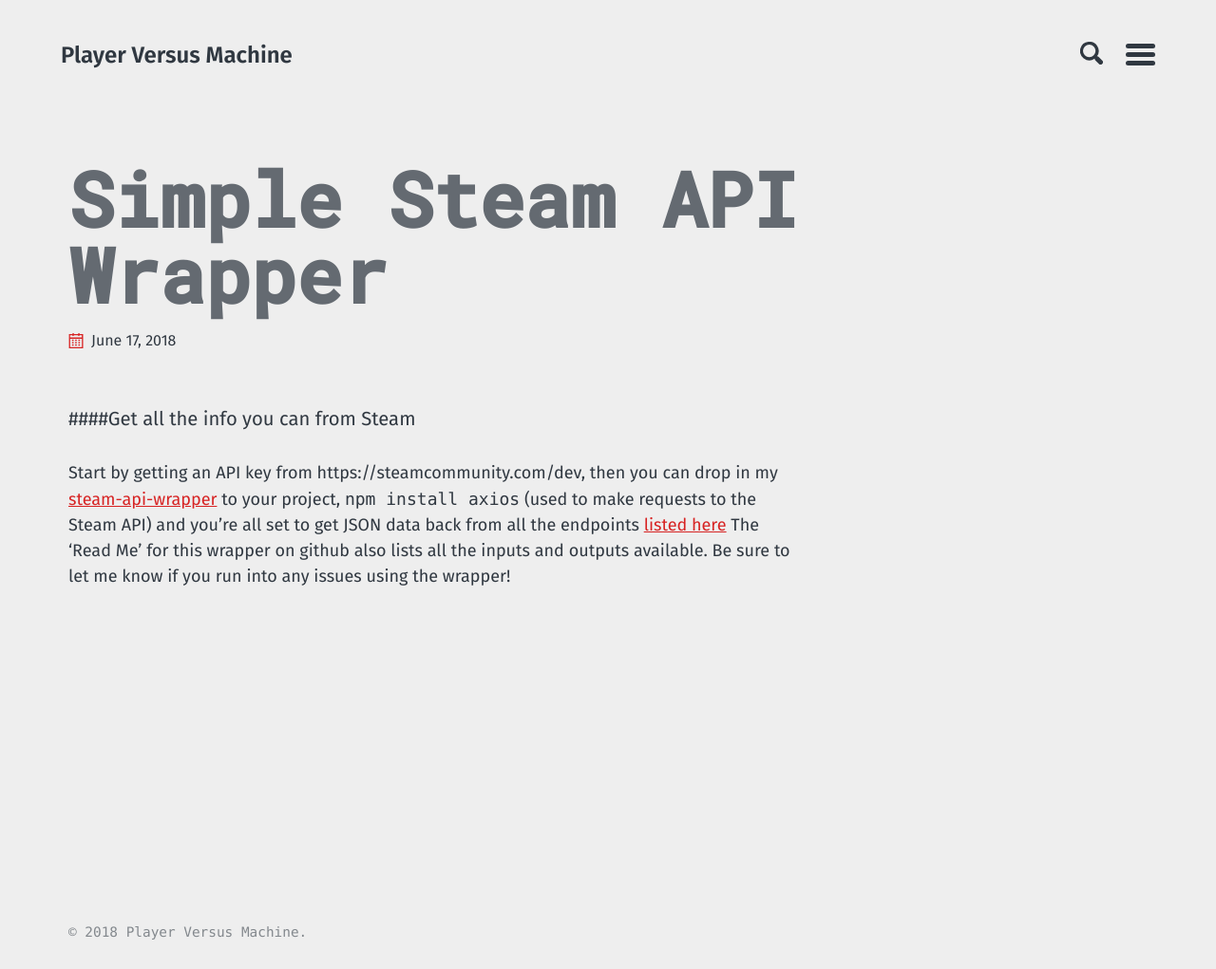
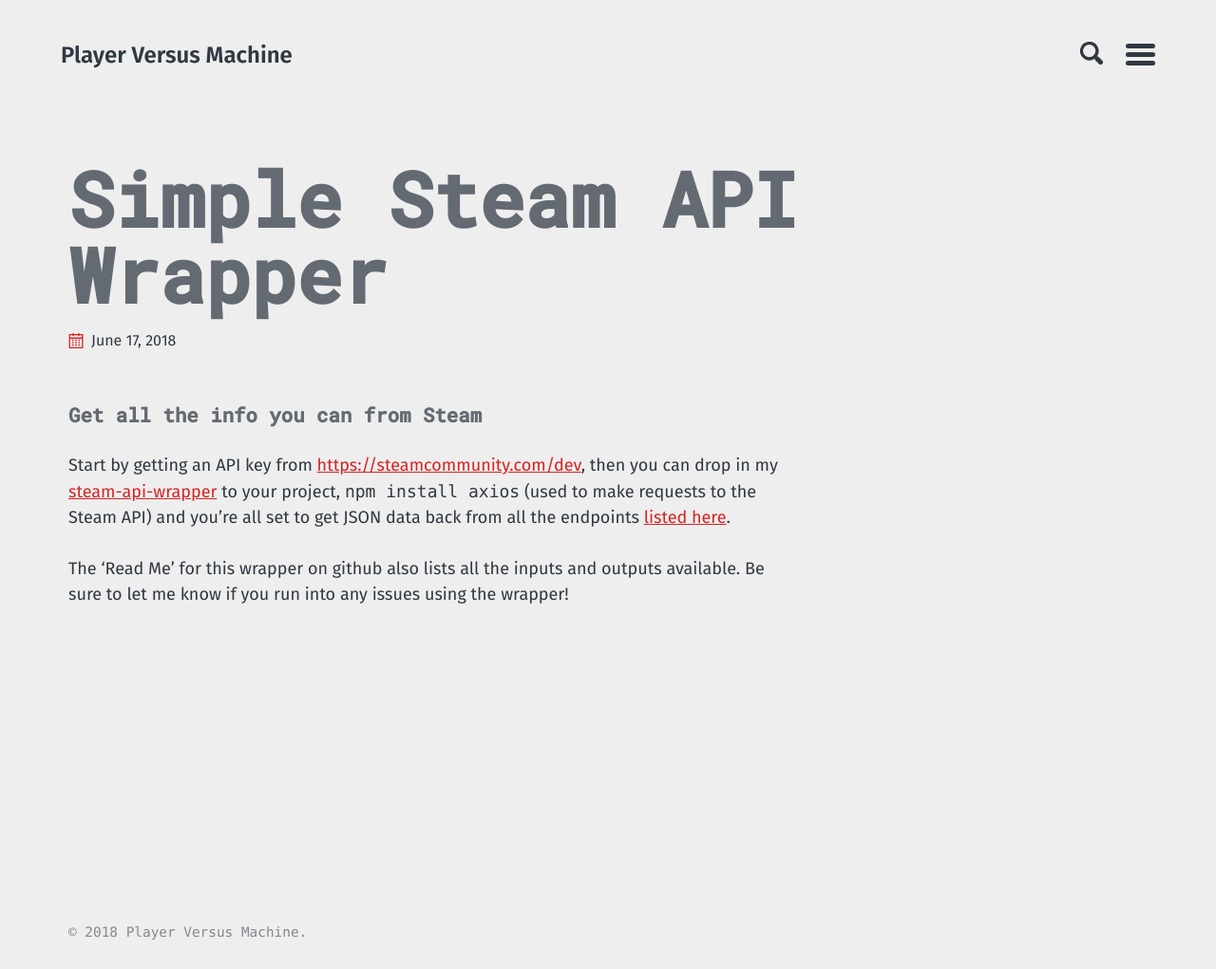
Before and after one commit to PlayerVMachine/PlayerVMachine.github.io, a Jekyll site: the page built from _posts/2018-07-13-simple-steam-api-wrapper.md, in a window 1280 px wide. Shown: the whole page at 95% size. Built offline with Jekyll 4.4.1, drawn with Linux system fonts in a browser that asks for light colours; our own code applies the rules of GitHub Pages for plain Markdown files; some of the changed lines change nothing that is shown.

Commit message:
Update article

```diff
--- a/_posts/2018-07-13-simple-steam-api-wrapper.md
+++ b/_posts/2018-07-13-simple-steam-api-wrapper.md
@@ -4,7 +4,9 @@
 date: 2018-06-16 18:00:00 -1700
 ---
 
-####Get all the info you can from Steam
+#### Get all the info you can from Steam
 
-Start by getting an API key from https://steamcommunity.com/dev, then you can drop in my [steam-api-wrapper](
-https://github.com/PlayerVMachine/Simple-Steam-API-Wrapper) to your project, `npm install axios` \(used to make requests to the Steam API\) and you're all set to get JSON data back from all the endpoints [listed here](https://developer.valvesoftware.com/wiki/Steam_Web_API#GetNewsForApp_.28v0001.29) The 'Read Me' for this wrapper on github also lists all the inputs and outputs available. Be sure to let me know if you run into any issues using the wrapper!
+Start by getting an API key from [https://steamcommunity.com/dev](https://steamcommunity.com/dev), then you can drop in my [steam-api-wrapper](
+https://github.com/PlayerVMachine/Simple-Steam-API-Wrapper) to your project, `npm install axios` \(used to make requests to the Steam API\) and you're all set to get JSON data back from all the endpoints [listed here](https://developer.valvesoftware.com/wiki/Steam_Web_API#GetNewsForApp_.28v0001.29).
+
+The 'Read Me' for this wrapper on github also lists all the inputs and outputs available. Be sure to let me know if you run into any issues using the wrapper!
```
